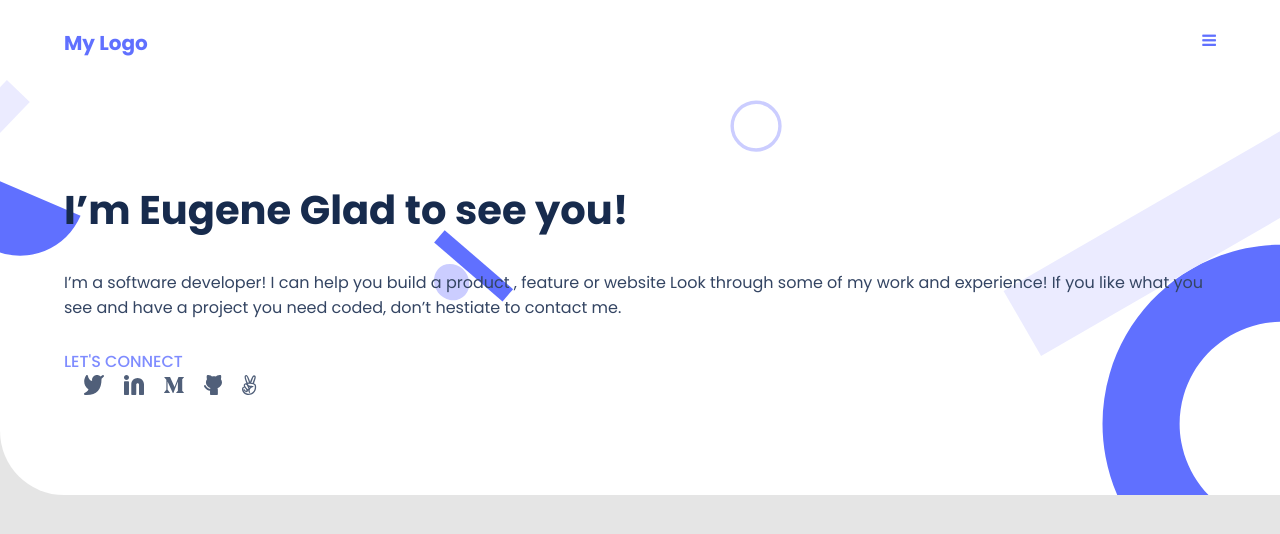
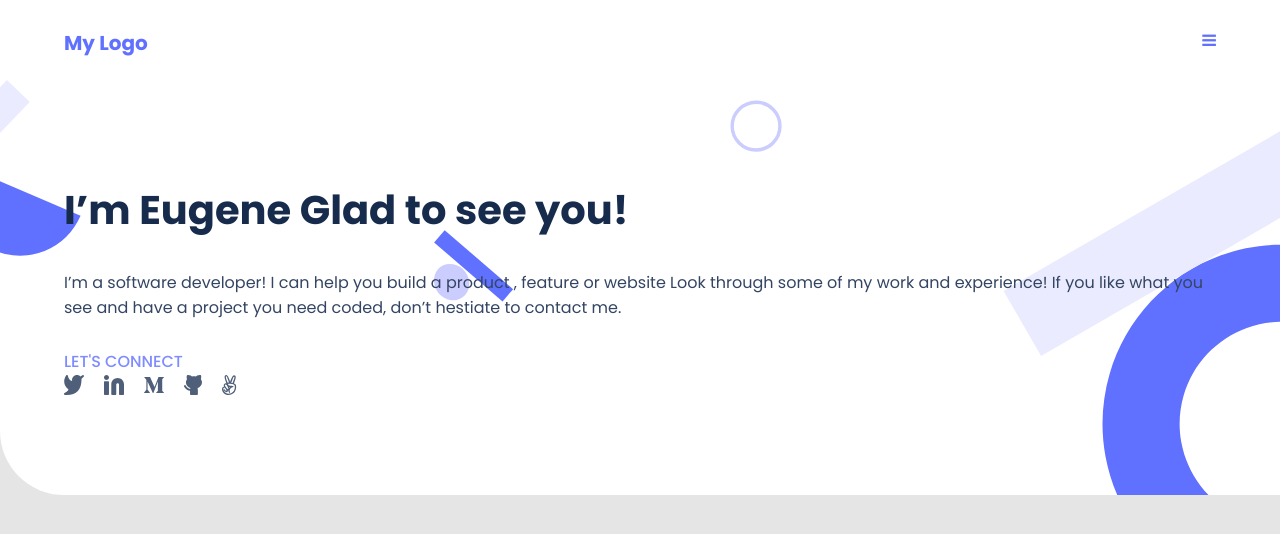
Before and after one commit to Eugeneiyukhun/Setup-And-Mobile-first, a website: page index.html in a window 1280 px wide. Drawn offline with Linux system fonts and the light colour scheme.

Commit message:
modifief index.html

```diff
--- a/index.html
+++ b/index.html
@@ -31,12 +31,11 @@
                 <div class="social-links">
                     <h2 class="connect">LET'S CONNECT</h2><br>
                     <ul>
-                        <li>
-                        <li><img src="image/portfolio1.svg" alt=""></li>
-                        <li><img src="image/Linkedin icon.svg" alt=""></li>
-                        <li><img src="image/portfolio4.svg" alt=""></li>
-                        <li><img src="image/portfolio3.svg" alt=""></li>
-                        <li><img src="image/portfolio5.svg" alt=""></li>
+                        <li><a href=""><img src="image/portfolio1.svg" alt=""></a></li>
+                        <li><a href=""><img src="image/Linkedin icon.svg" alt=""></a></li>
+                        <li><a href=""><img src="image/portfolio4.svg" alt=""></a></li>
+                        <li><a href=""><img src="image/portfolio3.svg" alt=""></a></li>
+                        <li><a href=""><img src="image/portfolio5.svg" alt=""></a></li>
                     </ul>
 
                 </div>
```
